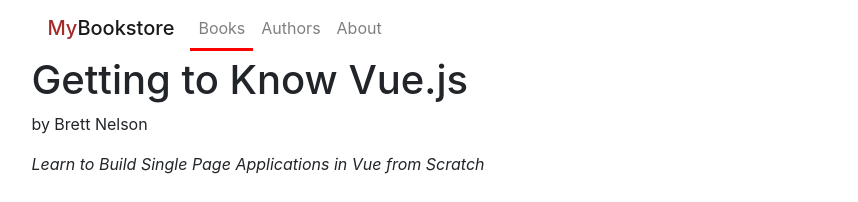
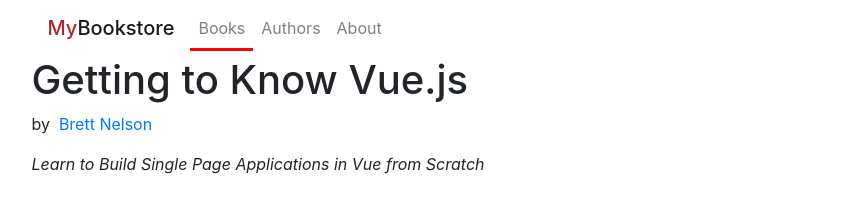
Before and after one commit to sergey-werk/vue-bookstore, a Vue app: page /books/0 in a window 1280 px wide. Shown: the top 202 px of the page, without its empty margins (7-865 px from the left). Built offline with nearby package versions, Linux system fonts and the light colour scheme.

Commit message:
fetch book authors

```diff
--- a/src/store/modules/authors.js
+++ b/src/store/modules/authors.js
@@ -12,18 +12,22 @@ const state = {
 };
 
 const getters = {
-  author: (_state) => (id) => {
+  getAuthorById: (_state) => (id) => {
     const found = _state.items.find((item) => item.id === id);
+    return found;
+  },
+  getAuthorsByBookId: (_state) => (id) => {
+    const found = _state.items.filter((item) => item.books.includes(id));
     return found;
   },
 };
 
 const actions = {
-  fetchAuthors: ({ commit, state: { items } }) => {
+  fetchAuthors: async ({ commit, state: { items } }) => {
     if (!items.length) {
       commit('setLoading', true, { root: true });
     }
-    client.fetchItems('/authors.json')
+    await client.fetchItems('/authors.json')
       .finally(() => commit('setLoading', false, { root: true }))
       .then((data) => commit('AUTHORS_SET', data));
   },
--- a/src/views/Book.vue
+++ b/src/views/Book.vue
@@ -3,7 +3,15 @@
   <section class="book-item" v-if="book">
     <header>
       <h1>{{ book.title }}</h1>
-      <p class="book-authors">by {{ book.authors }}</p>
+      <p class="book-authors" v-if="authors">
+        by&nbsp;
+        <span v-for="(author, i) in authors" :key="i">
+        <span v-if="i>0">{{ ', ' }}</span>
+        <router-link :to="`/authors/${author.id}`">
+          {{ author.name }}
+        </router-link>
+        </span>
+      </p>
     </header>
     <p class="book-subtitle">
       {{ book.subtitle }}
@@ -53,6 +61,7 @@ export default {
         isbn13: 'ISBN-13',
         pages: 'Pages',
       },
+      authors: null,
     };
   },
   props: {
@@ -61,19 +70,27 @@ export default {
   },
   computed: {
     ...mapGetters('books', ['getBookById']),
+    ...mapGetters('authors', ['getAuthorsByBookId']),
   },
   methods: {
     getBook() {
       return this.bookObj ? this.bookObj : this.getBookById(this.id);
     },
+    getAuthors() {
+      return this.getAuthorsByBookId(this.book.id);
+    },
   },
-  mounted() {
+  async mounted() {
     this.book = this.getBook();
 
     if (!this.book) { // page opened with a direct link
-      this.$store.dispatch('books/fetchBooks').then(() => {
-        this.book = this.getBook();
-      });
+      await this.$store.dispatch('books/fetchBooks');
+      this.book = this.getBook();
+    }
+    const authors = this.getAuthors();
+    if (!authors || !authors.lengh) { // authors not loaded
+      await this.$store.dispatch('authors/fetchAuthors');
+      this.authors = this.getAuthors();
     }
   },
   // TODO: fetch authors.
```
